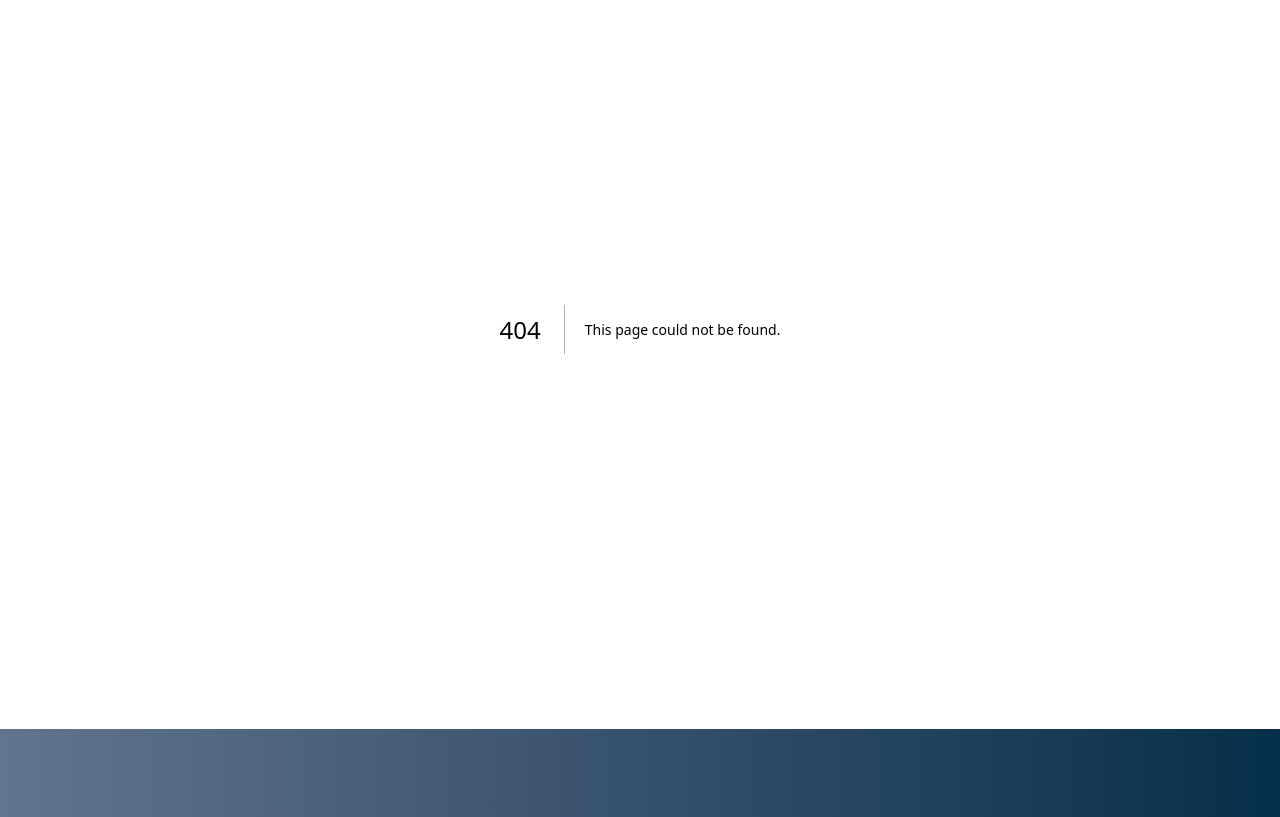
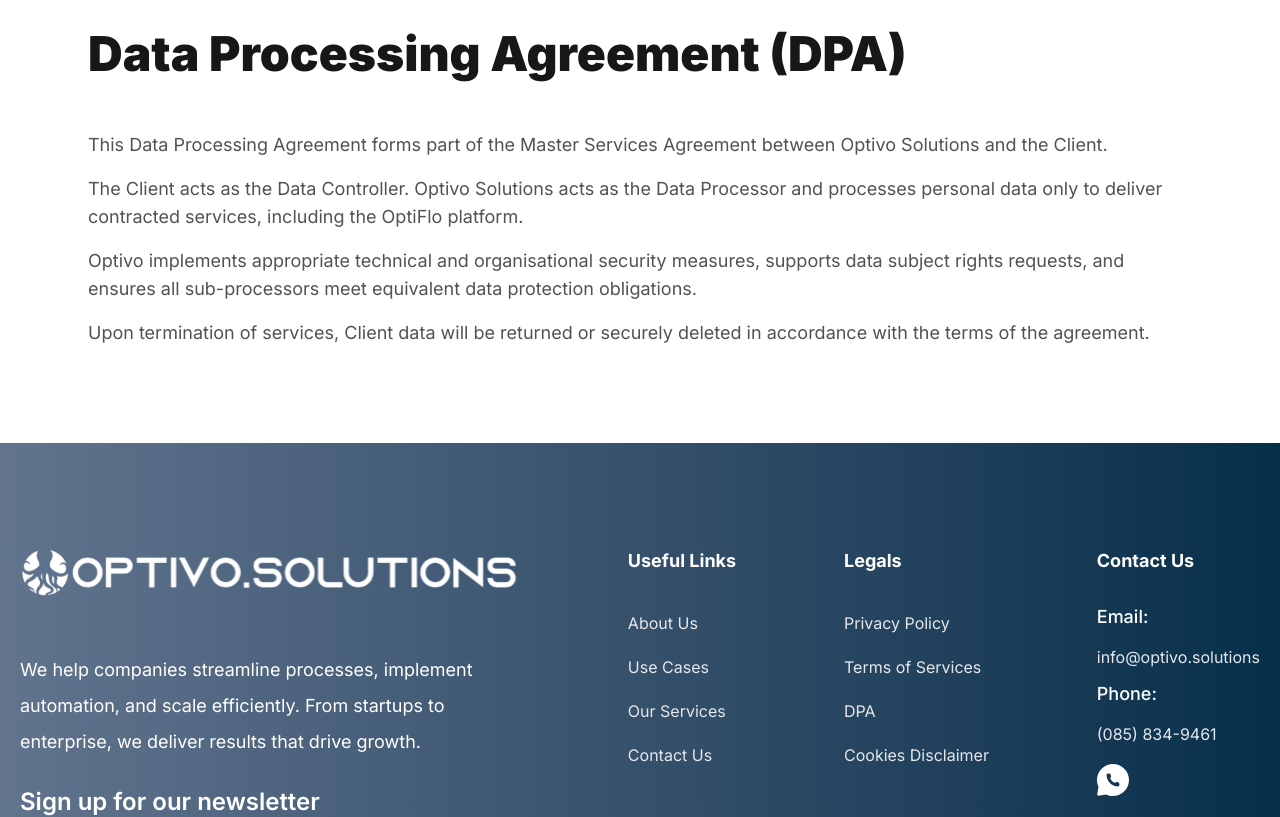
Before and after one commit to backbencherstudio/thainnoel, a Next.js app: page /conditions in a window 1280 px wide. Before the commit this address had no page. Shown: the part 720-1537 px from the top of the page. Built offline with nearby package versions, Linux system fonts and the light colour scheme.

Commit message:
cookies policy page added

```diff
--- a/app/components/common/Footer.tsx
+++ b/app/components/common/Footer.tsx
@@ -49,8 +49,8 @@
             <div className='flex flex-col gap-4'>
               <Link href="/privacy-policy" className="justify-start text-gray-200 text-base font-normal font-['Inter'] leading-7 cursor-pointer hover:text-white transition-colors">Privacy Policy</Link>
               <Link href="/terms-of-service" className="justify-start text-gray-200 text-base font-normal font-['Inter'] leading-7 cursor-pointer hover:text-white transition-colors">Terms of Services</Link>
-              <Link href="/conditions" className="justify-start text-gray-200 text-base font-normal font-['Inter'] leading-7 cursor-pointer hover:text-white transition-colors">Conditions</Link>
-              <Link href="/cookies" className="justify-start text-gray-200 text-base font-normal font-['Inter'] leading-7 cursor-pointer hover:text-white transition-colors">Cookies</Link>
+              <Link href="/conditions" className="justify-start text-gray-200 text-base font-normal font-['Inter'] leading-7 cursor-pointer hover:text-white transition-colors">DPA</Link>
+              <Link href="/cookies" className="justify-start text-gray-200 text-base font-normal font-['Inter'] leading-7 cursor-pointer hover:text-white transition-colors">Cookies Disclaimer</Link>
             </div>
           </div>
           {/* contact us*/}
--- /dev/null
+++ b/app/conditions/components/conditions.tsx
@@ -0,0 +1,34 @@
+import React from 'react'
+
+export default function Conditions() {
+  return (
+    <div className="w-full max-w-[1200px] mx-auto px-4 sm:px-6 md:px-8 lg:px-12 py-12 sm:py-16 md:py-20 lg:py-24 bg-white">
+      <div className="flex flex-col gap-8 sm:gap-10 md:gap-12">
+        {/* Header */}
+        <div className="flex flex-col gap-4 sm:gap-6">
+          <h1 className="text-neutral-900 text-3xl sm:text-4xl md:text-5xl font-black font-['Inter'] leading-tight md:leading-[57.60px]">
+            Data Processing Agreement (DPA)
+          </h1>
+        </div>
+
+        {/* DPA Content */}
+        <div className="flex flex-col gap-6 sm:gap-8">
+          <section className="flex flex-col gap-3 sm:gap-4">
+            <p className="text-neutral-600 text-base sm:text-lg font-normal font-['Inter'] leading-relaxed sm:leading-7">
+              This Data Processing Agreement forms part of the Master Services Agreement between Optivo Solutions and the Client.
+            </p>
+            <p className="text-neutral-600 text-base sm:text-lg font-normal font-['Inter'] leading-relaxed sm:leading-7">
+              The Client acts as the Data Controller. Optivo Solutions acts as the Data Processor and processes personal data only to deliver contracted services, including the OptiFlo platform.
+            </p>
+            <p className="text-neutral-600 text-base sm:text-lg font-normal font-['Inter'] leading-relaxed sm:leading-7">
+              Optivo implements appropriate technical and organisational security measures, supports data subject rights requests, and ensures all sub-processors meet equivalent data protection obligations.
+            </p>
+            <p className="text-neutral-600 text-base sm:text-lg font-normal font-['Inter'] leading-relaxed sm:leading-7">
+              Upon termination of services, Client data will be returned or securely deleted in accordance with the terms of the agreement.
+            </p>
+          </section>
+        </div>
+      </div>
+    </div>
+  )
+}
--- /dev/null
+++ b/app/conditions/page.tsx
@@ -0,0 +1,10 @@
+import React from 'react'
+import Conditions from './components/conditions'
+
+export default function ConditionsPage() {
+  return (
+    <div>
+      <Conditions />
+    </div>
+  )
+}
--- /dev/null
+++ b/app/cookies/components/cookies.tsx
@@ -0,0 +1,31 @@
+import React from 'react'
+
+export default function Cookies() {
+  return (
+    <div className="w-full max-w-[1200px] mx-auto px-4 sm:px-6 md:px-8 lg:px-12 py-12 sm:py-16 md:py-20 lg:py-24 bg-white">
+      <div className="flex flex-col gap-8 sm:gap-10 md:gap-12">
+        {/* Header */}
+        <div className="flex flex-col gap-4 sm:gap-6">
+          <h1 className="text-neutral-900 text-3xl sm:text-4xl md:text-5xl font-black font-['Inter'] leading-tight md:leading-[57.60px]">
+            Cookie Policy
+          </h1>
+        </div>
+
+        {/* Cookie Policy Content */}
+        <div className="flex flex-col gap-6 sm:gap-8">
+          <section className="flex flex-col gap-3 sm:gap-4">
+            <p className="text-neutral-600 text-base sm:text-lg font-normal font-['Inter'] leading-relaxed sm:leading-7">
+              Optivo Solutions uses cookies to ensure website functionality, improve performance, and understand how visitors interact with our site.
+            </p>
+            <p className="text-neutral-600 text-base sm:text-lg font-normal font-['Inter'] leading-relaxed sm:leading-7">
+              Cookies may include essential cookies, analytics cookies, and preference cookies. You can control or disable cookies through your browser settings.
+            </p>
+            <p className="text-neutral-600 text-base sm:text-lg font-normal font-['Inter'] leading-relaxed sm:leading-7">
+              We do not use cookies for advertising or behavioural tracking.
+            </p>
+          </section>
+        </div>
+      </div>
+    </div>
+  )
+}
--- /dev/null
+++ b/app/cookies/page.tsx
@@ -0,0 +1,10 @@
+import React from 'react'
+import Cookies from './components/cookies'
+
+export default function CookiesPage() {
+  return (
+    <div>
+      <Cookies />
+    </div>
+  )
+}
--- /dev/null
+++ b/app/privacy-policy/components/privacy.tsx
@@ -0,0 +1,37 @@
+import React from 'react'
+
+export default function Privacy() {
+  return (
+    <div className="w-full max-w-[1200px] mx-auto px-4 sm:px-6 md:px-8 lg:px-12 py-12 sm:py-16 md:py-20 lg:py-24 bg-white">
+      <div className="flex flex-col gap-8 sm:gap-10 md:gap-12">
+        {/* Header */}
+        <div className="flex flex-col gap-4 sm:gap-6">
+          <h1 className="text-neutral-900 text-3xl sm:text-4xl md:text-5xl font-black font-['Inter'] leading-tight md:leading-[57.60px]">
+            Optivo Solutions – Privacy & Data Protection Pack
+          </h1>
+        </div>
+
+        {/* Privacy Policy Section */}
+        <div className="flex flex-col gap-6 sm:gap-8">
+          <section className="flex flex-col gap-3 sm:gap-4">
+            <h2 className="text-neutral-900 text-xl sm:text-2xl md:text-3xl font-bold font-['Inter'] leading-tight">
+              Privacy Policy
+            </h2>
+            <p className="text-neutral-600 text-base sm:text-lg font-normal font-['Inter'] leading-relaxed sm:leading-7">
+              This Privacy Policy explains how Optivo Solutions (&quot;we&quot;, &quot;us&quot;) collects, uses, and protects personal data when you use our website, services, or the OptiFlo SaaS platform.
+            </p>
+            <p className="text-neutral-600 text-base sm:text-lg font-normal font-['Inter'] leading-relaxed sm:leading-7">
+              We collect only the data required to deliver services, respond to enquiries, operate OptiFlo, and meet legal obligations. Data may include names, email addresses, business contact details, and system usage data.
+            </p>
+            <p className="text-neutral-600 text-base sm:text-lg font-normal font-['Inter'] leading-relaxed sm:leading-7">
+              We do not sell personal data. Data is shared only with trusted processors under contract and safeguarded using appropriate technical and organisational measures.
+            </p>
+            <p className="text-neutral-600 text-base sm:text-lg font-normal font-['Inter'] leading-relaxed sm:leading-7">
+              You have the right to access, correct, or request deletion of your data in accordance with UK GDPR and applicable Canadian privacy laws.
+            </p>
+          </section>
+        </div>
+      </div>
+    </div>
+  )
+}
--- /dev/null
+++ b/app/privacy-policy/page.tsx
@@ -0,0 +1,10 @@
+import React from 'react'
+import Privacy from './components/privacy'
+
+export default function PrivacyPolicyPage() {
+  return (
+    <div>
+      <Privacy />
+    </div>
+  )
+}
```
